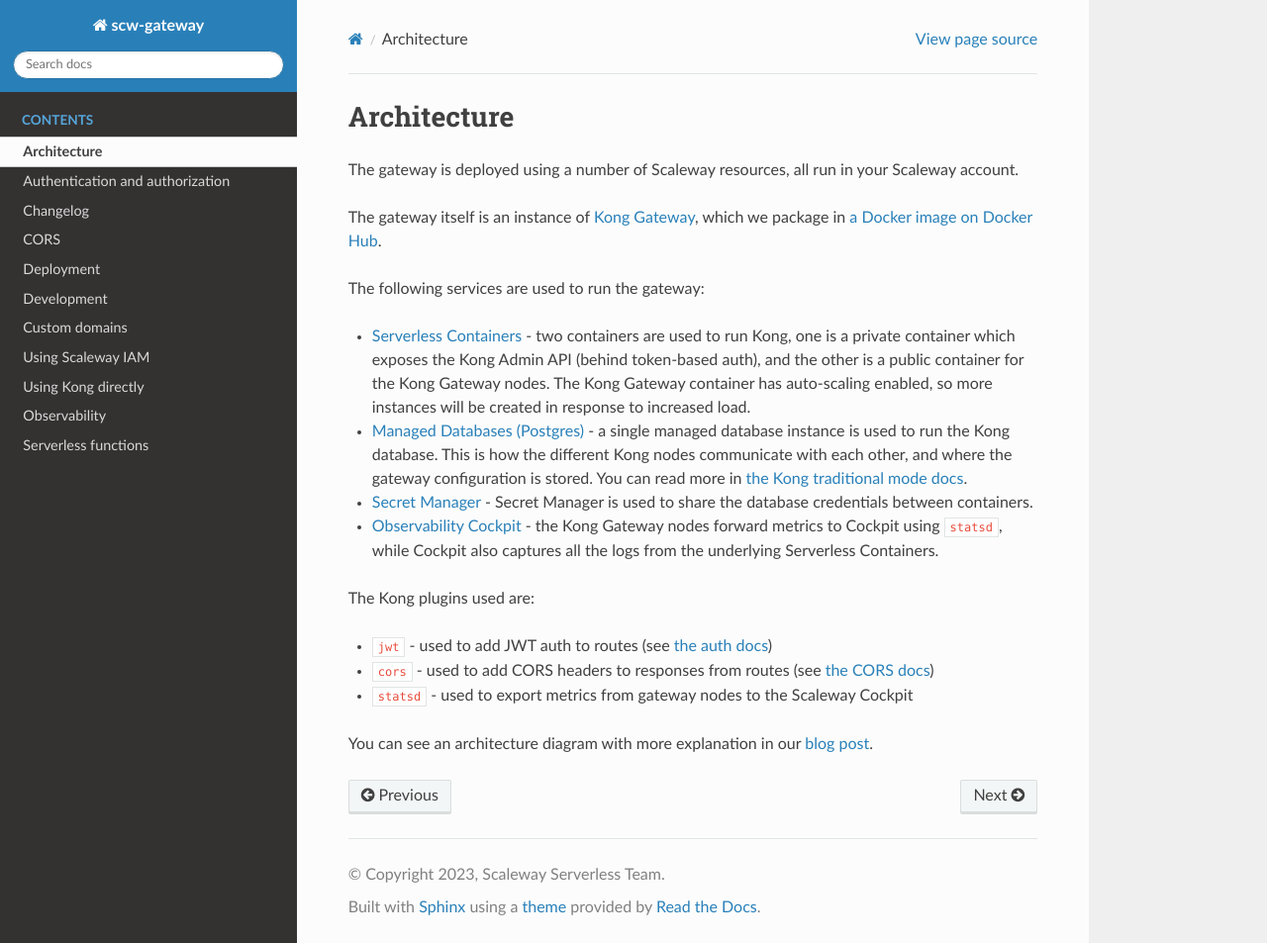
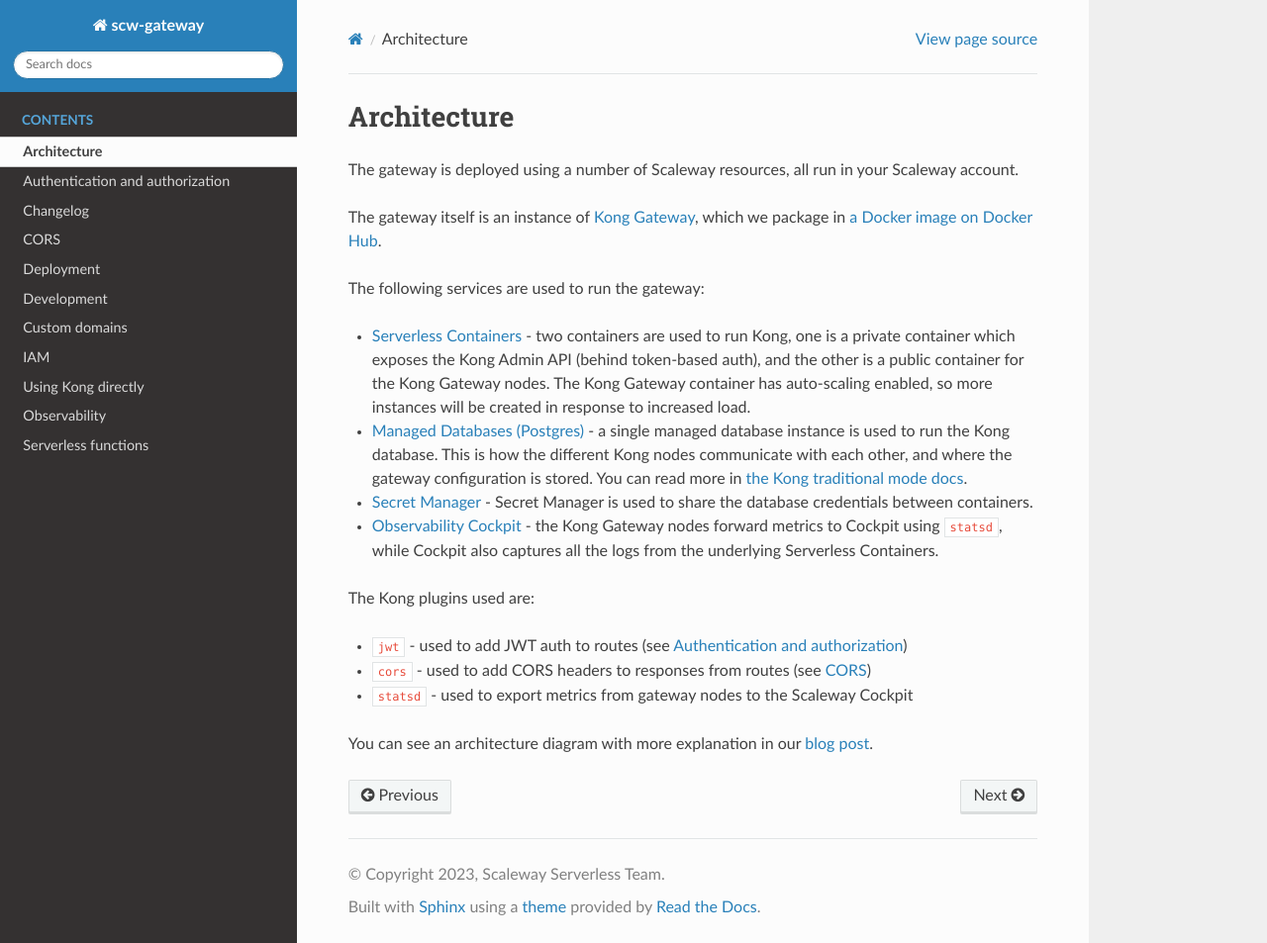
Before and after one commit to scaleway/serverless-gateway, a Sphinx documentation site: the page built from docs/source/architecture.md, in a window 1280 px wide and 953 px high. Shown: the whole window at 99% size. Built offline with Sphinx 7.4.7 and the Read the Docs theme 2.0.0, drawn with Linux system fonts in a browser that asks for light colours.

Commit message:
Relative links on architecture page

```diff
--- a/docs/source/architecture.md
+++ b/docs/source/architecture.md
@@ -13,8 +13,8 @@
 
 The Kong plugins used are:
 
-- [`jwt`](https://docs.konghq.com/hub/kong-inc/jwt/) - used to add JWT auth to routes (see [the auth docs](https://serverless-gateway.readthedocs.io/en/latest/auth.html))
-- [`cors`](https://docs.konghq.com/hub/kong-inc/jwt/) - used to add CORS headers to responses from routes (see [the CORS docs](https://serverless-gateway.readthedocs.io/en/latest/cors.html))
+- [`jwt`](https://docs.konghq.com/hub/kong-inc/jwt/) - used to add JWT auth to routes (see [](./auth.md))
+- [`cors`](https://docs.konghq.com/hub/kong-inc/jwt/) - used to add CORS headers to responses from routes (see [](./cors.md))
 - [`statsd`](https://docs.konghq.com/hub/kong-inc/statsd/) - used to export metrics from gateway nodes to the Scaleway Cockpit
 
 You can see an architecture diagram with more explanation in our [blog post](https://www.scaleway.com/en/blog/api-gateway-early-access/).
--- a/docs/source/iam.md
+++ b/docs/source/iam.md
@@ -1,4 +1,4 @@
-# Using Scaleway IAM
+# IAM
 
 To deploy the gateway using Scaleway IAM, we recommend the following setup:
 
```
